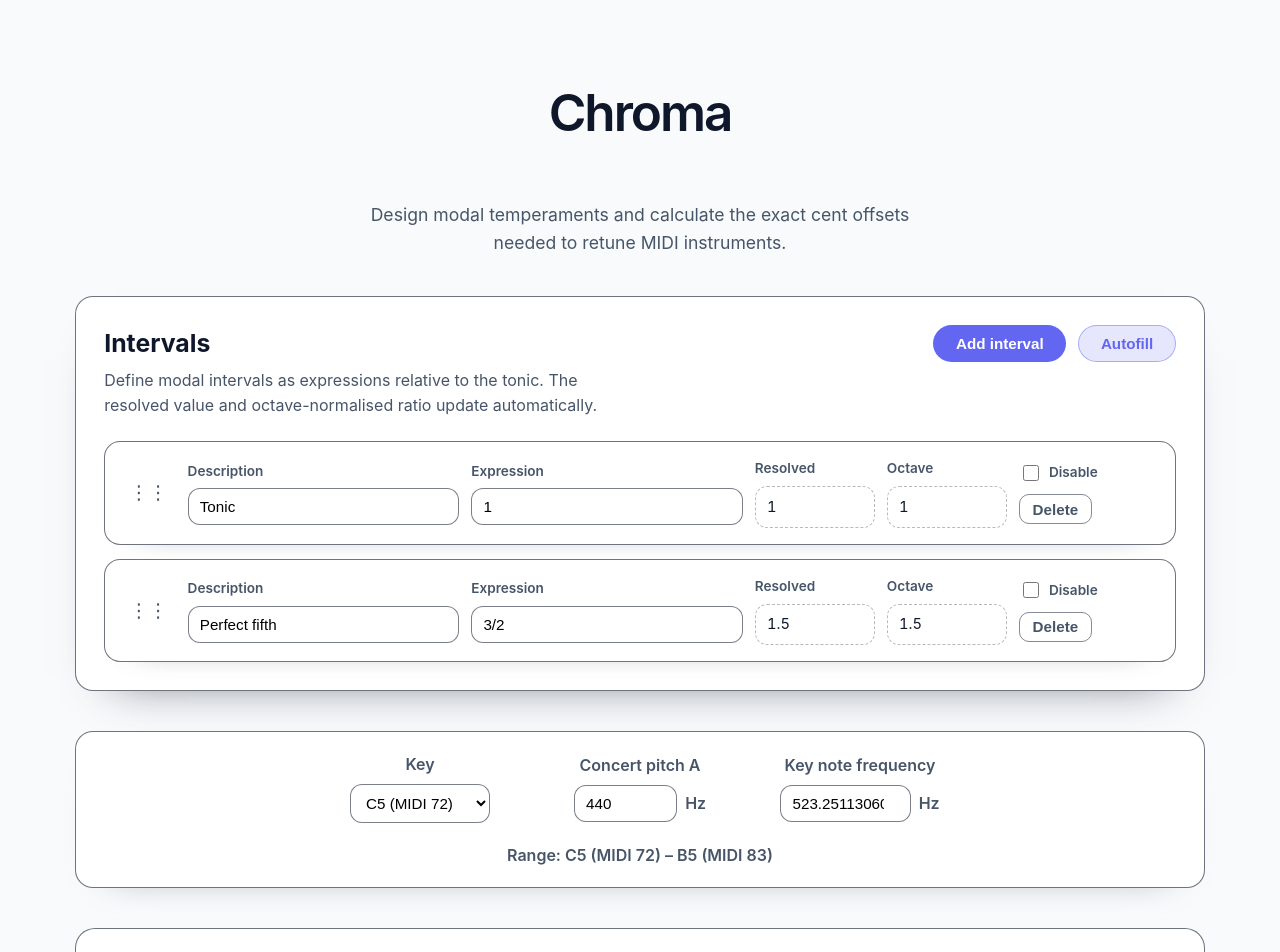
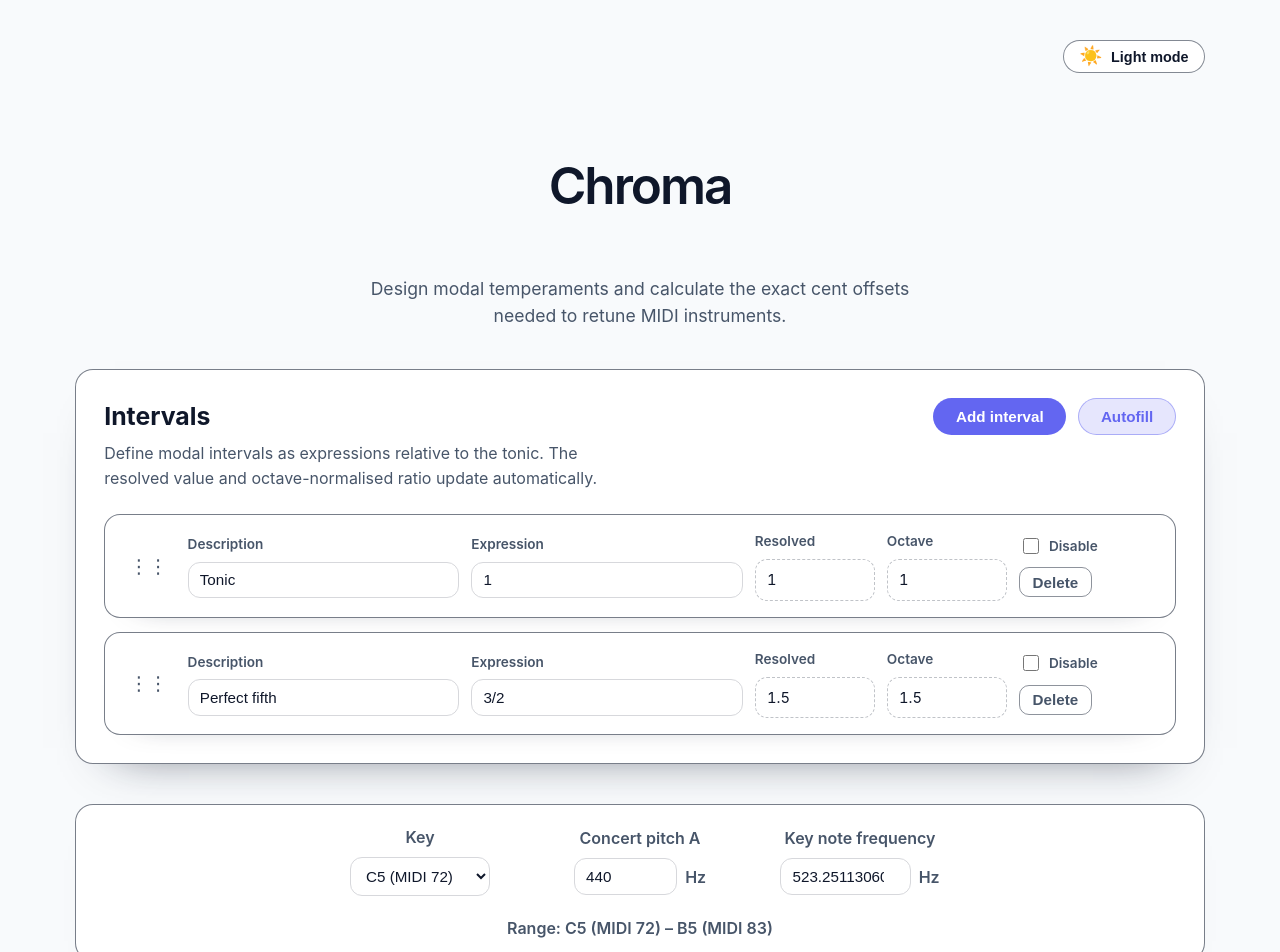
Before and after one commit to MomoPewpew/Chroma, a React (Vite) app: page / in a window 1280 px wide. Shown: the top 952 px of the page. Built offline with nearby package versions, Linux system fonts and the light colour scheme.

Commit message:
Implement theme toggle functionality in the app, allowing users to switch between light and dark modes. Update styles for theme-specific elements and enhance accessibility with appropriate aria attributes. Refactor CSS variables for improved theme management.

```diff
--- a/src/App.css
+++ b/src/App.css
@@ -6,6 +6,48 @@
   width: min(92vw, 1580px);
   max-width: 100%;
   margin: 0 auto;
+}
+
+.app-toolbar {
+  display: flex;
+  justify-content: flex-end;
+  align-items: center;
+}
+
+.theme-toggle {
+  display: inline-flex;
+  align-items: center;
+  gap: 0.55rem;
+  border-radius: 999px;
+  border: 1px solid color-mix(in srgb, var(--surface-border) 55%, transparent);
+  padding: 0.4rem 0.95rem;
+  background: color-mix(in srgb, var(--surface) 88%, transparent);
+  color: inherit;
+  font-weight: 600;
+  font-size: 0.9rem;
+  cursor: pointer;
+  transition: transform 160ms ease, box-shadow 160ms ease, background 160ms ease, border-color 160ms ease;
+}
+
+.theme-toggle:hover {
+  transform: translateY(-1px);
+  background: color-mix(in srgb, var(--surface) 95%, transparent);
+  border-color: color-mix(in srgb, var(--accent) 30%, transparent);
+}
+
+.theme-toggle:focus-visible {
+  outline: none;
+  box-shadow: 0 0 0 3px var(--focus-ring, color-mix(in srgb, var(--accent) 30%, transparent));
+  border-color: color-mix(in srgb, var(--accent) 55%, transparent);
+}
+
+.theme-toggle__icon {
+  font-size: 1.15rem;
+  line-height: 1;
+}
+
+.theme-toggle__label {
+  white-space: nowrap;
 }
 
 .hero {
@@ -192,10 +234,11 @@
 
 .interval-row__field input[type='text'] {
   border-radius: 12px;
-  border: 1px solid color-mix(in srgb, var(--surface-border) 55%, transparent);
+  border: 1px solid var(--input-border);
   padding: 0.55rem 0.7rem;
   font-size: 0.95rem;
-  background: #fff;
+  background: var(--input-background);
+  color: var(--input-text);
   transition: border-color 160ms ease, box-shadow 160ms ease;
 }
 
@@ -203,13 +246,16 @@
   outline: none;
   border-color: color-mix(in srgb, var(--accent) 65%, transparent);
   box-shadow: 0 0 0 3px color-mix(in srgb, var(--accent) 26%, transparent);
+  background: var(--input-background);
+  color: var(--input-text);
 }
 
 .interval-row__value output {
   border-radius: 12px;
-  border: 1px dashed color-mix(in srgb, var(--surface-border) 30%, transparent);
+  border: 1px dashed var(--muted-border);
   padding: 0.55rem 0.7rem;
-  background: color-mix(in srgb, var(--surface) 88%, transparent);
+  background: var(--muted-surface);
+  color: var(--input-text);
   font-variant-numeric: tabular-nums;
   min-height: 2.4rem;
   display: flex;
@@ -251,9 +297,10 @@
 .pitch-config__field select,
 .pitch-config__field input {
   border-radius: 12px;
-  border: 1px solid color-mix(in srgb, var(--surface-border) 55%, transparent);
+  border: 1px solid var(--input-border);
   padding: 0.55rem 0.7rem;
-  background: #fff;
+  background: var(--input-background);
+  color: var(--input-text);
   font-size: 0.95rem;
   transition: border-color 160ms ease, box-shadow 160ms ease;
 }
@@ -263,6 +310,8 @@
   outline: none;
   border-color: color-mix(in srgb, var(--accent) 65%, transparent);
   box-shadow: 0 0 0 3px color-mix(in srgb, var(--accent) 26%, transparent);
+  background: var(--input-background);
+  color: var(--input-text);
 }
 
 .pitch-config__input {
@@ -435,10 +484,11 @@
 
 .pitch-row__field input {
   border-radius: 12px;
-  border: 1px solid color-mix(in srgb, var(--surface-border) 50%, transparent);
+  border: 1px solid var(--input-border);
   padding: 0.55rem 0.7rem;
   font-size: 0.95rem;
-  background: #fff;
+  background: var(--input-background);
+  color: var(--input-text);
   transition: border-color 160ms ease, box-shadow 160ms ease;
 }
 
@@ -446,27 +496,38 @@
   outline: none;
   border-color: color-mix(in srgb, var(--accent) 60%, transparent);
   box-shadow: 0 0 0 3px color-mix(in srgb, var(--accent) 24%, transparent);
+  background: var(--input-background);
+  color: var(--input-text);
 }
 
 .pitch-row__field input:disabled {
-  background: color-mix(in srgb, var(--surface) 90%, transparent);
+  background: color-mix(in srgb, var(--input-background) 65%, transparent);
   cursor: not-allowed;
+  color: color-mix(in srgb, var(--input-text) 55%, transparent);
 }
 
 .pitch-row__value {
   border-radius: 12px;
-  border: 1px dashed color-mix(in srgb, var(--surface-border) 28%, transparent);
+  border: 1px dashed var(--muted-border);
   padding: 0.55rem 0.7rem;
   min-height: 2.35rem;
   display: flex;
   align-items: center;
-  background: color-mix(in srgb, var(--surface) 92%, transparent);
+  background: var(--muted-surface);
   font-variant-numeric: tabular-nums;
   justify-content: flex-end;
+  color: var(--input-text);
 }
 
 .pitch-row__value:last-child {
   justify-content: center;
+}
+
+.pitch-config__field input::placeholder,
+.interval-row__field input::placeholder,
+.pitch-row__field input::placeholder {
+  color: var(--input-placeholder);
+  opacity: 1;
 }
 
 .pitch-row__actions {
--- a/src/App.tsx
+++ b/src/App.tsx
@@ -1,4 +1,4 @@
-import { useMemo, useState } from 'react'
+import { useEffect, useMemo, useState } from 'react'
 import {
   DndContext,
   PointerSensor,
@@ -22,6 +22,27 @@ const MIN_KEY_NOTE = 69 // A4
 const MAX_KEY_NOTE = 80 // G#5 / Ab5
 const TOTAL_PITCHES = 12
 const OCTAVE_EPSILON = 1e-6
+
+type Theme = 'light' | 'dark'
+
+const THEME_STORAGE_KEY = 'chroma:theme'
+
+const getPreferredTheme = (): Theme => {
+  if (typeof window === 'undefined') {
+    return 'light'
+  }
+
+  const stored = window.localStorage.getItem(THEME_STORAGE_KEY)
+  if (stored === 'light' || stored === 'dark') {
+    return stored
+  }
+
+  if (window.matchMedia && window.matchMedia('(prefers-color-scheme: dark)').matches) {
+    return 'dark'
+  }
+
+  return 'light'
+}
 
 type IntervalDefinition = {
   id: string
@@ -173,6 +194,13 @@ const getDefaultPitchDefinitions = () =>
   )
 
 function App() {
+  const [theme, setTheme] = useState<Theme>(() => {
+    const preferred = getPreferredTheme()
+    if (typeof document !== 'undefined') {
+      document.documentElement.dataset.theme = preferred
+    }
+    return preferred
+  })
   const [intervals, setIntervals] = useState<IntervalDefinition[]>([
     createIntervalDefinition({ description: 'Tonic', expression: '1' }),
     createIntervalDefinition({ description: 'Perfect fifth', expression: '3/2' }),
@@ -183,6 +211,17 @@ function App() {
     deriveBaseFrequency(440, 72),
   )
   const [pitches, setPitches] = useState<PitchDefinition[]>(() => getDefaultPitchDefinitions())
+
+  useEffect(() => {
+    if (typeof document !== 'undefined') {
+      document.documentElement.dataset.theme = theme
+    }
+    try {
+      window.localStorage.setItem(THEME_STORAGE_KEY, theme)
+    } catch {
+      // no-op: storage might be unavailable
+    }
+  }, [theme])
 
   const intervalSensors = useSensors(
     useSensor(PointerSensor, {
@@ -195,6 +234,13 @@ function App() {
       activationConstraint: { distance: 6 },
     }),
   )
+
+  const isDarkTheme = theme === 'dark'
+  const themeToggleLabel = isDarkTheme ? 'Switch to light mode' : 'Switch to dark mode'
+
+  const handleToggleTheme = () => {
+    setTheme((prev) => (prev === 'light' ? 'dark' : 'light'))
+  }
 
   const handleAutofill = () => {
     if (computedIntervals.length === 0) {
@@ -522,6 +568,20 @@ function App() {
 
   return (
     <div className="app-shell">
+      <div className="app-toolbar">
+        <button
+          type="button"
+          className="theme-toggle"
+          onClick={handleToggleTheme}
+          aria-pressed={isDarkTheme}
+          title={themeToggleLabel}
+        >
+          <span className="theme-toggle__icon" aria-hidden="true">
+            {isDarkTheme ? '🌙' : '☀️'}
+          </span>
+          <span className="theme-toggle__label">{isDarkTheme ? 'Dark' : 'Light'} mode</span>
+        </button>
+      </div>
       <header className="hero">
         <h1>Chroma</h1>
         <p>
--- a/src/index.css
+++ b/src/index.css
@@ -1,8 +1,8 @@
 :root {
-  font-family: 'Inter', system-ui, -apple-system, BlinkMacSystemFont, 'Segoe UI',
-    sans-serif;
+  color-scheme: light;
   color: #0f172a;
   background-color: #f8fafc;
+  font-family: 'Inter', system-ui, -apple-system, BlinkMacSystemFont, 'Segoe UI', sans-serif;
   text-rendering: optimizeLegibility;
   -webkit-font-smoothing: antialiased;
   -moz-osx-font-smoothing: grayscale;
@@ -11,8 +11,37 @@
 
   --accent: #6366f1;
   --surface: #ffffff;
-  --surface-border: #0f172a;
+  --surface-border: #1e293b;
+  --surface-border-strong: #0f172a;
   --text-secondary: #475569;
+  --app-background: #f8fafc;
+  --focus-ring: color-mix(in srgb, var(--accent) 26%, transparent);
+  --input-background: #ffffff;
+  --input-border: color-mix(in srgb, var(--surface-border) 18%, var(--surface));
+  --input-text: #0f172a;
+  --input-placeholder: color-mix(in srgb, var(--text-secondary) 75%, transparent);
+  --muted-surface: color-mix(in srgb, var(--surface) 94%, transparent);
+  --muted-border: color-mix(in srgb, var(--surface-border) 28%, transparent);
+}
+
+:root[data-theme='dark'] {
+  color-scheme: dark;
+  color: #e2e8f0;
+  background-color: #020617;
+
+  --accent: #818cf8;
+  --surface: #111827;
+  --surface-border: #334155;
+  --surface-border-strong: #94a3b8;
+  --text-secondary: #94a3b8;
+  --app-background: #020617;
+  --focus-ring: color-mix(in srgb, var(--accent) 35%, transparent);
+  --input-background: #1f2937;
+  --input-border: color-mix(in srgb, var(--surface-border) 55%, transparent);
+  --input-text: #e2e8f0;
+  --input-placeholder: color-mix(in srgb, var(--text-secondary) 60%, transparent);
+  --muted-surface: color-mix(in srgb, var(--surface) 86%, transparent);
+  --muted-border: color-mix(in srgb, var(--surface-border) 38%, transparent);
 }
 
 *,
@@ -25,8 +54,9 @@ body {
   margin: 0;
   min-width: 320px;
   min-height: 100vh;
-  background-color: #f8fafc;
+  background-color: var(--app-background, #f8fafc);
   color: inherit;
+  transition: background-color 220ms ease, color 220ms ease;
 }
 
 a {
```
